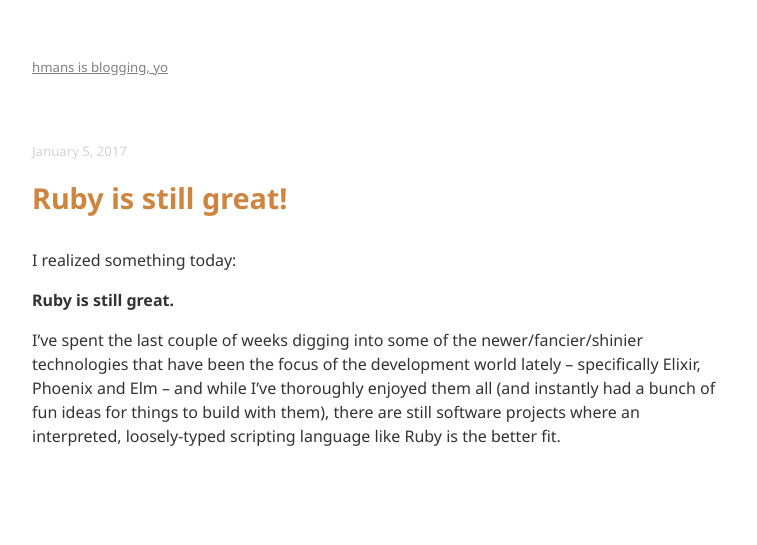
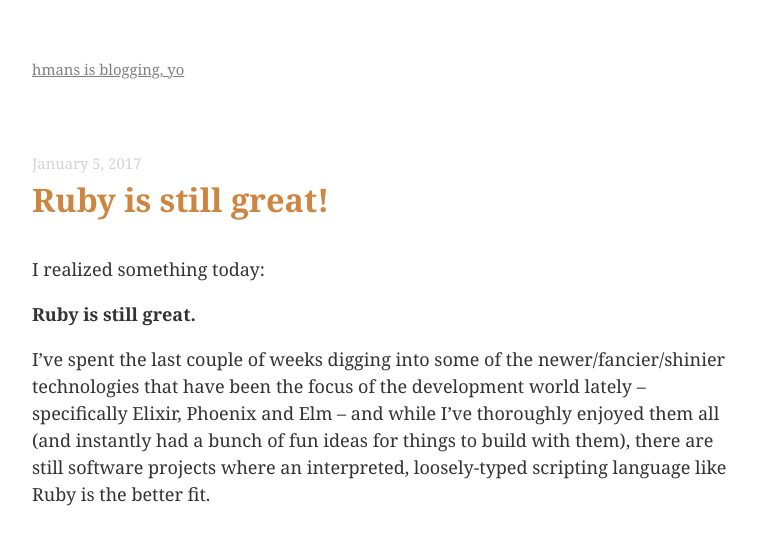
Before and after one commit to hmans/hmans.github.io-jekyll, a Jekyll site: the page built from _posts/2017-01-05-ruby-is-still-great.html.md, in a window 1280 px wide. Shown: the top 545 px of the page, without its empty margins (258-1015 px from the left). Built offline with Jekyll 4.4.1, drawn with Linux system fonts in a browser that asks for light colours; nearby versions of some CDN libraries.

Commit message:
Style update

```diff
--- a/css/main.scss
+++ b/css/main.scss
@@ -1,14 +1,14 @@
 ---
 ---
 
-@import 'https://fonts.googleapis.com/css?family=Noto+Sans:400,700,900|EB+Garamond';
+@import url('https://fonts.googleapis.com/css?family=Noto+Serif:400,700');
 
 $col1: steelblue;
 $col2: peru;
 $col3: rgb(138, 138, 138);
 $col-link: #666;
 
-$font: 16px/1.5 "Noto Sans","Helvetica Neue",Arial,sans-serif;
+$font: 18px/1.5 "Noto Serif","Helvetica Neue",Arial,sans-serif;
 
 * { box-sizing: inherit; }
 html, body { box-sizing: border-box; }
@@ -150,7 +150,7 @@
 
   h1 {
     color: $col2;
-    margin-top: 0.5em;
+    margin-top: 0em;
     font-size: 180%;
   }
 }
```
